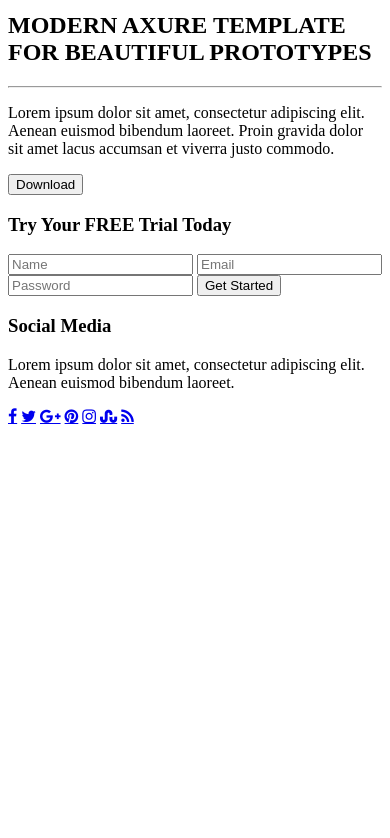
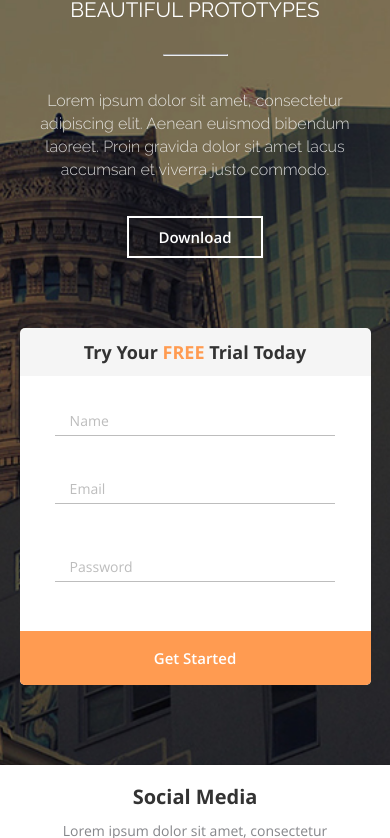
Before and after one commit to ket-xokenc/axit, a website built with webpack: page app/index.html in a window 390 px wide. Shown: the part 266-1104 px from the top of the page. Before the commit the page ends 844 px from the top, so only its background shows below. Built offline with nearby package versions, Linux system fonts and the light colour scheme; files whose address does not match are found by name.

Commit message:
convert scss to css

```diff
--- a/app/styles/_social.scss
+++ /dev/null
@@ -1,84 +0,0 @@
-.social {
-  background: #fff;
-  box-shadow: 0px 1px 3px 0px rgba(0, 0, 0, 0.38);
-}
-
-.social-container {
-  display: flex;
-  justify-content: space-between;
-  align-items: center;
-  padding: 20px 0;
-
-  @media (max-width: 1150px) {
-    padding: 20px 15px;
-  }
-
-  @media (max-width: 768px) {
-    flex-direction: column;
-  }
-}
-
-.social-info {
-  max-width: 365px;
-
-  @media (max-width: 960px) {
-    width: 30vw;
-  }
-
-  @media (max-width: 768px) {
-    max-width: 100%;
-    width: 90%;
-    text-align: center;
-  }
-}
-
-.social-header {
-  font-family: "Open Sans";
-  font-weight: bold;
-  font-size: 20px;
-  color: #333;
-  line-height: 1.2;
-  margin: 0;
-}
-
-.social-description {
-  font-size: 14px;
-  font-family: "Open Sans";
-  color: #86878b;
-  line-height: 1.429;
-  margin: 12px 0 0;
-}
-
-.social-links {
-  font-size: 0;
-  line-height: 1.2;
-  margin: 0 -25px;
-  text-align: center;
-
-  @media (max-width: 1150px) {
-    margin: 0;
-  }
-
-  @media (max-width: 768px) {
-    margin: 30px 0 0;
-  }
-
-  a {
-    font-size: 48px;
-    margin: 0 25px;
-    color: #ccc;
-    text-decoration: none;
-
-    &:hover {
-      color: #999;
-    }
-
-    @media (max-width: 1150px) {
-      margin: 0 1.7vw;
-    }
-
-    @media (max-width: 480px) {
-      margin: 0 3vw;
-    }
-  }
-}
--- /dev/null
+++ b/app/styles/app.css
@@ -0,0 +1,5 @@
+@import './fonts.css';
+@import './common.css';
+@import './header.css';
+@import './axure-tmp.css';
+@import './social.css';
--- a/app/styles/app.scss
+++ /dev/null
@@ -1,6 +0,0 @@
-@import '../../node_modules/sanitize.scss/sanitize';
-@import './fonts';
-@import './common';
-@import './header';
-@import './axure-tmp';
-@import './social';
--- a/app/styles/_axure-tmp.scss
+++ b/app/styles/axure-tmp.css
@@ -10,40 +10,16 @@
   justify-content: space-between;
   align-items: flex-end;
   padding: 110px 0 140px;
-
-  @media (max-width: 1150px) {
-    padding-left: 15px;
-    padding-right: 15px;
-  }
-
-  @media (max-width: 768px) {
-    flex-direction: column;
-    align-items: center;
-    padding: 80px 0;
-  }
 }
 
 .axure-logo {
   width: 175px;
-
-  @media (max-width: 768px) {
-    margin: 0 auto;
-  }
 }
 
 .axure-info {
   color: #fff;
   max-width: 516px;
   text-align: left;
-
-  @media (max-width: 960px) {
-    width: 45%;
-  }
-
-  @media (max-width: 768px) {
-    width: 90%;
-    text-align: center;
-  }
 }
 
 .axure-tagline {
@@ -52,10 +28,6 @@
   font-size: 36px;
   line-height: 1.2;
   margin: 30px 0 0;
-
-  @media (max-width: 1100px) {
-    font-size: calc(16px + 1.2vw);
-  }
 }
 
 .axure-description {
@@ -82,26 +54,20 @@
   line-height: 1.2;
   border: 2px solid white;
   padding: 10px 29px;
+  background: transparent;
   transition: background-color 0.3s;
+  color: #fff;
+}
 
-  &:hover {
-    cursor: pointer;
-    background-color: #ff9b51;
-    border-color: transparent;
-  }
+.btn-download:hover {
+  cursor: pointer;
+  background-color: #ff9b51;
+  border-color: transparent;
 }
 
 .form-wrapper {
   max-width: 362px;
   width: 100%;
-
-  @media (max-width: 768px) {
-    margin-top: 70px;
-  }
-
-  @media (max-width: 420px) {
-    width: 90%;
-  }
 }
 
 .form-header {
@@ -114,10 +80,6 @@
   text-align: center;
   margin: 0;
   padding: 12px 0;
-
-  @media (max-width: 420px) {
-    font-size: 18px;
-  }
 }
 
 .emphasized-word {
@@ -140,10 +102,6 @@
   padding: 35px 0 5px 15px;
   display: block;
   margin: 0 auto;
-
-  @media (max-width: 768px) {
-    width: 80%;
-  }
 }
 
 .trial-form__field::-webkit-input-placeholder { /* Chrome/Opera/Safari */
@@ -198,9 +156,61 @@
   padding: 18px 0;
   border-radius: 0 0 5px 5px;
   margin-top: 49px;
+}
 
-  &:hover {
-    cursor: pointer;
-    opacity: 0.8;
+.trial-form__btn:hover {
+  cursor: pointer;
+  opacity: 0.8;
+}
+
+@media (max-width: 1150px) {
+  .axure-container {
+    padding-left: 15px;
+    padding-right: 15px;
+  }
+
+  .axure-tagline {
+    font-size: calc(16px + 1.2vw);
   }
 }
+
+@media (max-width: 960px) {
+  .axure-info {
+    width: 45%;
+  }
+}
+
+@media (max-width: 768px) {
+  .axure-container {
+    flex-direction: column;
+    align-items: center;
+    padding: 80px 0;
+  }
+
+  .axure-logo {
+    margin: 0 auto;
+  }
+
+  .axure-info {
+    width: 90%;
+    text-align: center;
+  }
+
+  .form-wrapper {
+    margin-top: 70px;
+  }
+
+  .trial-form__field {
+    width: 80%;
+  }
+}
+
+@media (max-width: 420px) {
+  .form-wrapper {
+    width: 90%;
+  }
+
+  .form-header {
+    font-size: 18px;
+  }
+}
--- a/app/styles/_common.scss
+++ b/app/styles/common.css
@@ -8,13 +8,16 @@ img {
   height: auto;
 }
 
+input,
+button {
+  border: none;
+}
+
+body {
+  margin: 0;
+}
+
 .container {
   max-width: 1100px;
   margin: 0 auto;
 }
-
-.clearfix::after {
-  content: "";
-  display: block;
-  clear: both;
-}
--- a/app/styles/_header.scss
+++ b/app/styles/header.css
@@ -8,10 +8,6 @@
   flex-direction: row;
   justify-content: space-between;
   align-items: center;
-
-  @media (max-width: 1100px) {
-    padding: 0 15px;
-  }
 }
 
 .header-logo-link {
@@ -29,13 +25,6 @@
   background: linear-gradient(to bottom, #fff 0%, #fff 20%, transparent 20%, transparent 40%, #fff 40%, #fff 60%, transparent 60%, transparent 80%, #fff 80%, #fff 100%);
   cursor: pointer;
   opacity: 0.69;
-
-  @media (max-width: 600px) {
-    display: block;
-    position: absolute;
-    top: 24px;
-    right: 15px;
-  }
 }
 
 .header-logo {
@@ -48,16 +37,6 @@
   margin-right: -24px;
   padding: 0;
   text-align: center;
-
-  @media (max-width: 1150px) {
-    margin-right: 0;
-  }
-
-  @media (max-width: 600px) {
-    display: none;
-    margin: 0;
-    padding: 0 0 10px;
-  }
 }
 
 .header-menu__item {
@@ -72,17 +51,26 @@
   opacity: .65;
   padding: 12px 24px;
   display: block;
+}
 
-  &:hover {
-    opacity: 1;
+.header-menu__link:hover {
+  opacity: 1;
+}
 
-    @media (max-width: 600px) {
-      border-radius: 5px;
-      background-color: rgba(55, 129, 161, .15);
-    }
+@media (max-width: 1150px) {
+  .header-menu {
+    margin-right: 0;
   }
+}
 
-  @media (max-width: 768px) {
+@media screen and (max-width: 1100px) {
+  .header-container {
+    padding: 0 15px;
+  }
+}
+
+@media (max-width: 768px) {
+  .header-menu__link {
     padding: 12px 18px;
   }
 }
@@ -92,11 +80,29 @@
     display: block;
   }
 
+  .header-menu {
+    display: none;
+    margin: 0;
+    padding: 0 0 10px;
+  }
+
   .burger-input:checked ~ .header-menu {
     display: block;
+  }
+
+  .burger-label {
+    display: block;
+    position: absolute;
+    top: 24px;
+    right: 15px;
   }
 
   .header-menu__item {
     display: block;
   }
+
+  .header-menu__link:hover {
+    border-radius: 5px;
+    background-color: rgba(55, 129, 161, .15);
+  }
 }
--- /dev/null
+++ b/app/styles/social.css
@@ -0,0 +1,92 @@
+.social {
+  background: #fff;
+  box-shadow: 0 1px 3px 0 rgba(0, 0, 0, 0.38);
+}
+
+.social-container {
+  display: flex;
+  justify-content: space-between;
+  align-items: center;
+  padding: 20px 0;
+}
+
+.social-info {
+  max-width: 365px;
+}
+
+.social-header {
+  font-family: "Open Sans";
+  font-weight: bold;
+  font-size: 20px;
+  color: #333;
+  line-height: 1.2;
+  margin: 0;
+}
+
+.social-description {
+  font-size: 14px;
+  font-family: "Open Sans";
+  color: #86878b;
+  line-height: 1.429;
+  margin: 12px 0 0;
+}
+
+.social-links {
+  font-size: 0;
+  line-height: 1.2;
+  margin: 0 -25px;
+  text-align: center;
+}
+
+.social-links a {
+  font-size: 48px;
+  margin: 0 25px;
+  color: #ccc;
+  text-decoration: none;
+}
+
+.social-links a:hover {
+  color: #999;
+}
+
+@media (max-width: 1150px) {
+  .social-container {
+    padding: 20px 15px;
+  }
+
+  .social-links {
+    margin: 0;
+  }
+
+  .social-links a {
+    margin: 0 1.7vw;
+  }
+}
+
+@media (max-width: 960px) {
+  .social-info {
+    width: 30vw;
+  }
+}
+
+@media (max-width: 768px) {
+  .social-container {
+    flex-direction: column;
+  }
+
+  .social-info {
+    max-width: 100%;
+    width: 90%;
+    text-align: center;
+  }
+
+  .social-links {
+    margin: 30px 0 0;
+  }
+}
+
+@media (max-width: 480px) {
+  .social-links a {
+    margin: 0 3vw;
+  }
+}
```
Also changed, not shown: app/styles/fonts.css (renamed from app/styles/_fonts.scss).
